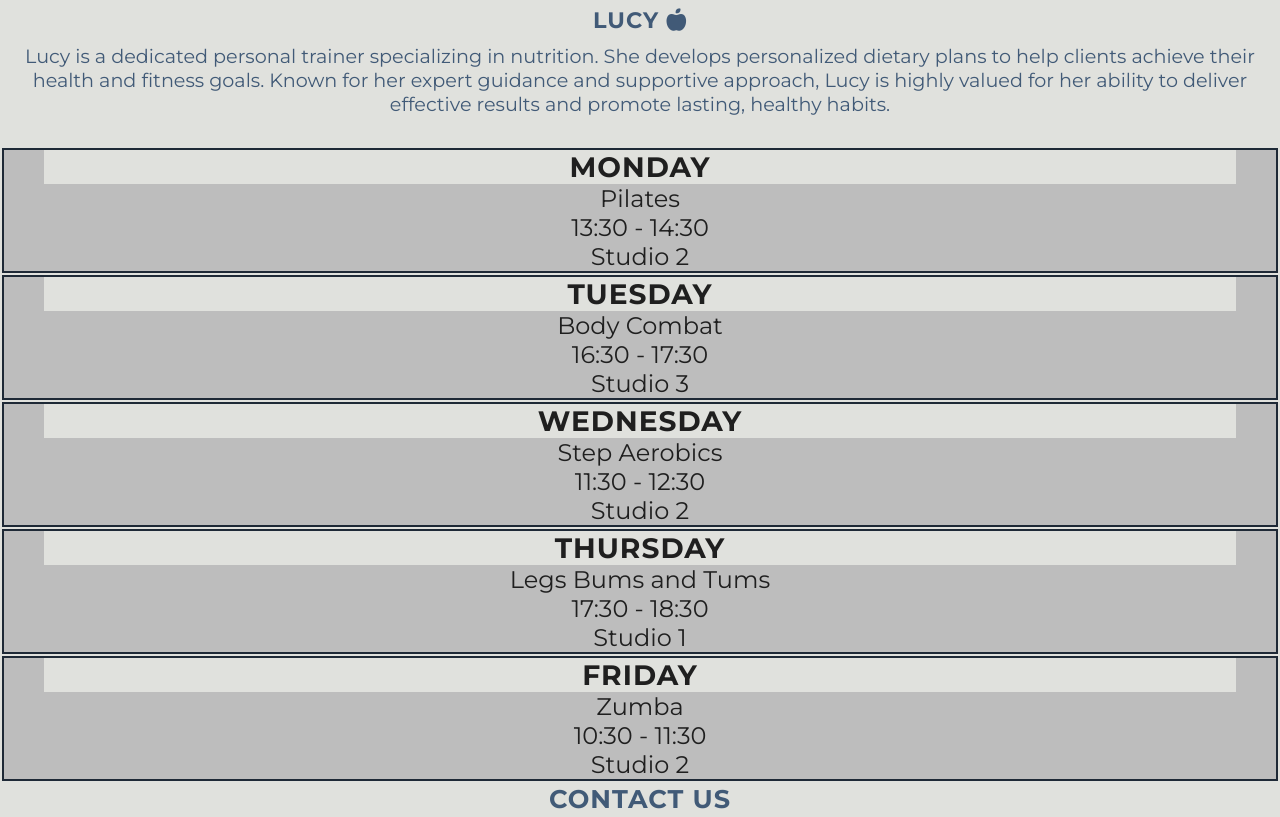
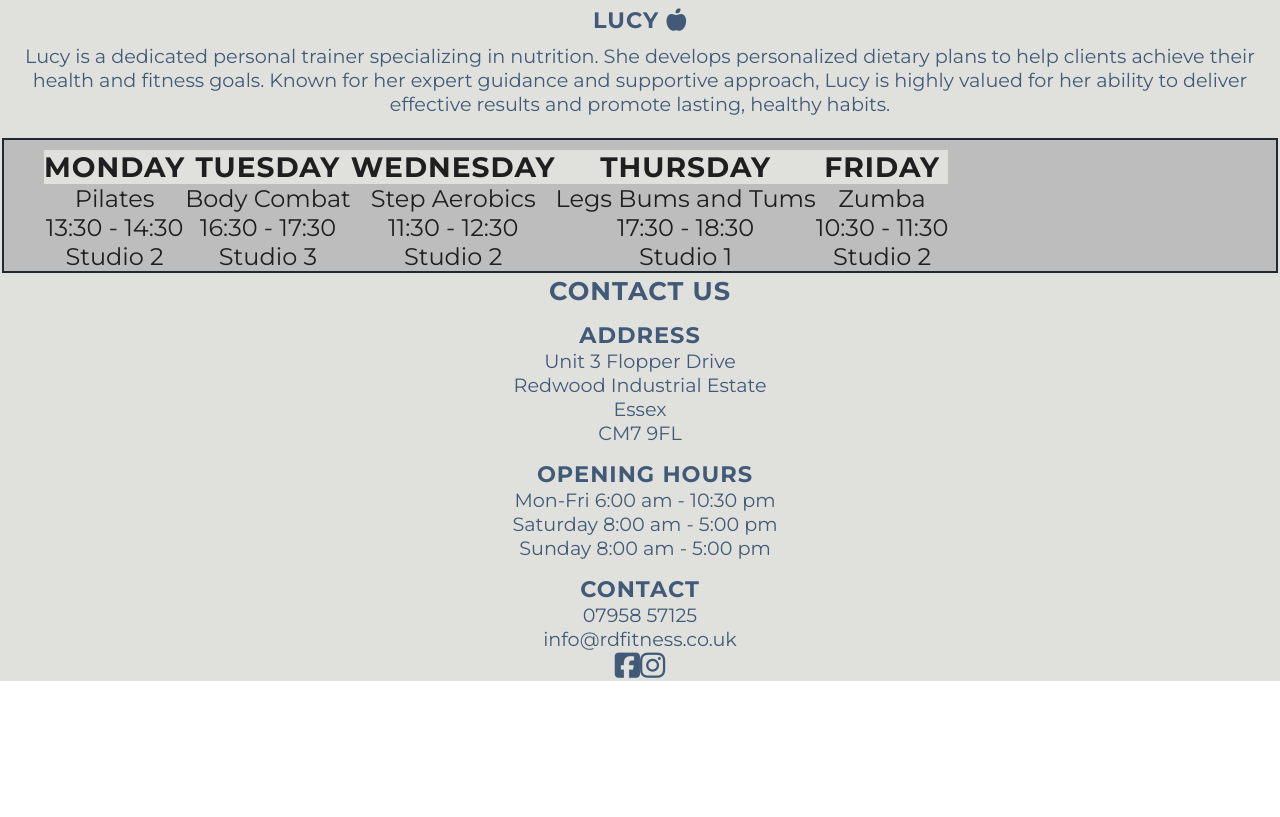
Before and after one commit to ryan-a-davis365/RDFitness, a plain HTML site: page index.html in a window 1280 px wide. Shown: the part 1100-1917 px from the top of the page. After the commit the page ends 1781 px from the top, so only its background shows below. Drawn offline with Linux system fonts and the light colour scheme.

Commit message:
feat: changed some styling to center the icons at the bottom of the page and started restyling the classes section

```diff
--- a/assets/css/style.css
+++ b/assets/css/style.css
@@ -247,7 +247,7 @@ section div {
 
 }
 
-#details div {
+#details {
     color: #1f1f1f;
     background-color: #bdbdbd;
     padding: 0px 40px;
@@ -259,6 +259,7 @@ section div {
     Each div will expand to fill the available space on its row */
     flex-basis: 200px;
     flex-grow: 1;
+    display:flex
 }
 
 
@@ -297,8 +298,8 @@ footer h2 {
 #social-networks {
     position: relative;
     display: flex;
-    flex-direction: row;
-    margin-left: 135px;
+    justify-content: center;
+    align-items: center  -=90-;
 }
 
 #social-networks i{
@@ -321,13 +322,12 @@ footer h2 {
 /* Media query: tablets and larger (768px and up) */
 @media screen and (min-width: 768px) {
     /* Header */
-    #classes {
-        display: flex;
-        flex-direction: column;
-        flex-wrap: wrap;
-    }
-
     #about-us {
         font-size: 180%;
     }
+
+    #details div {
+        flex-wrap: wrap;
+        flex-direction: column;
+    }
 }
```
